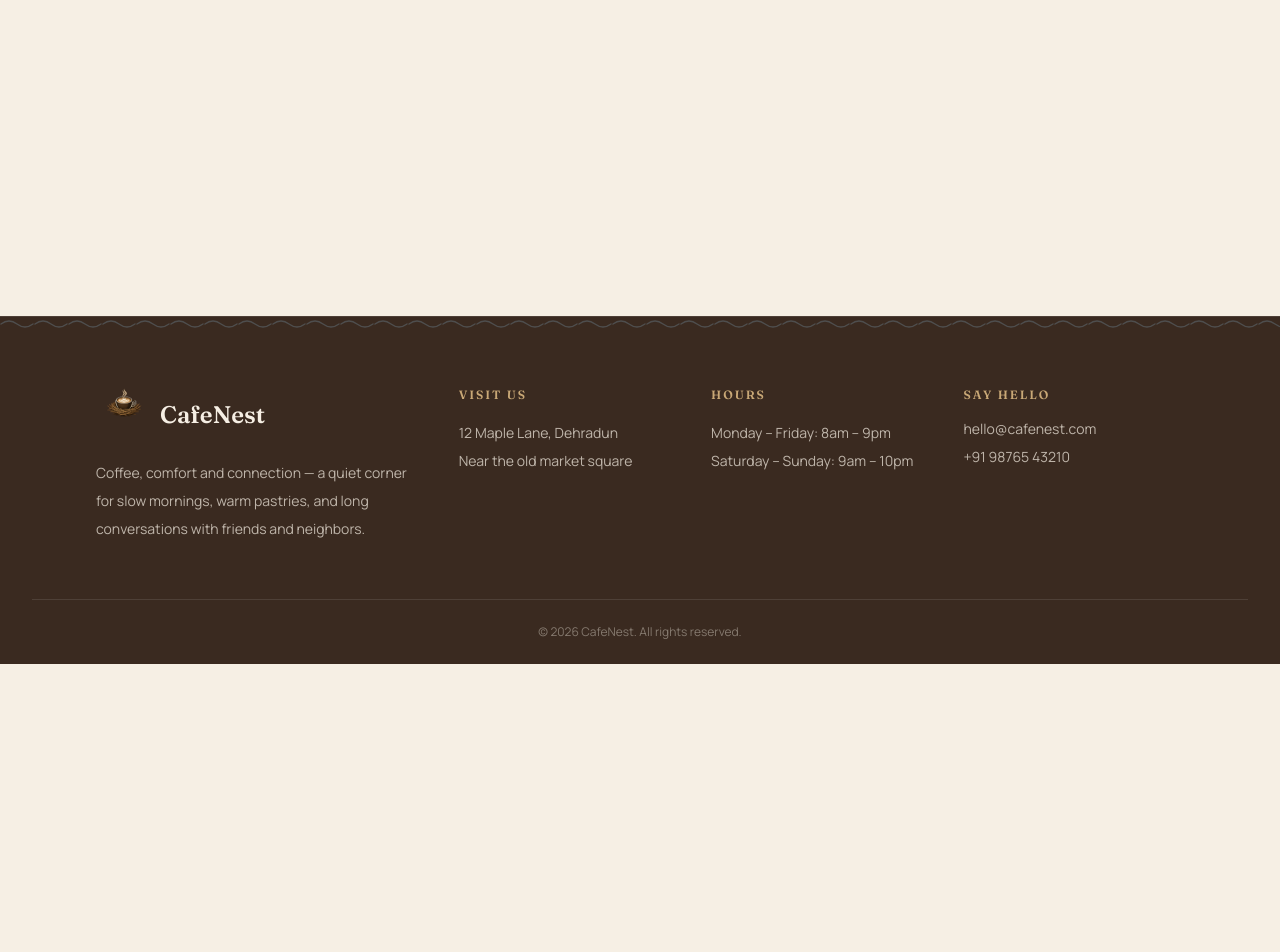
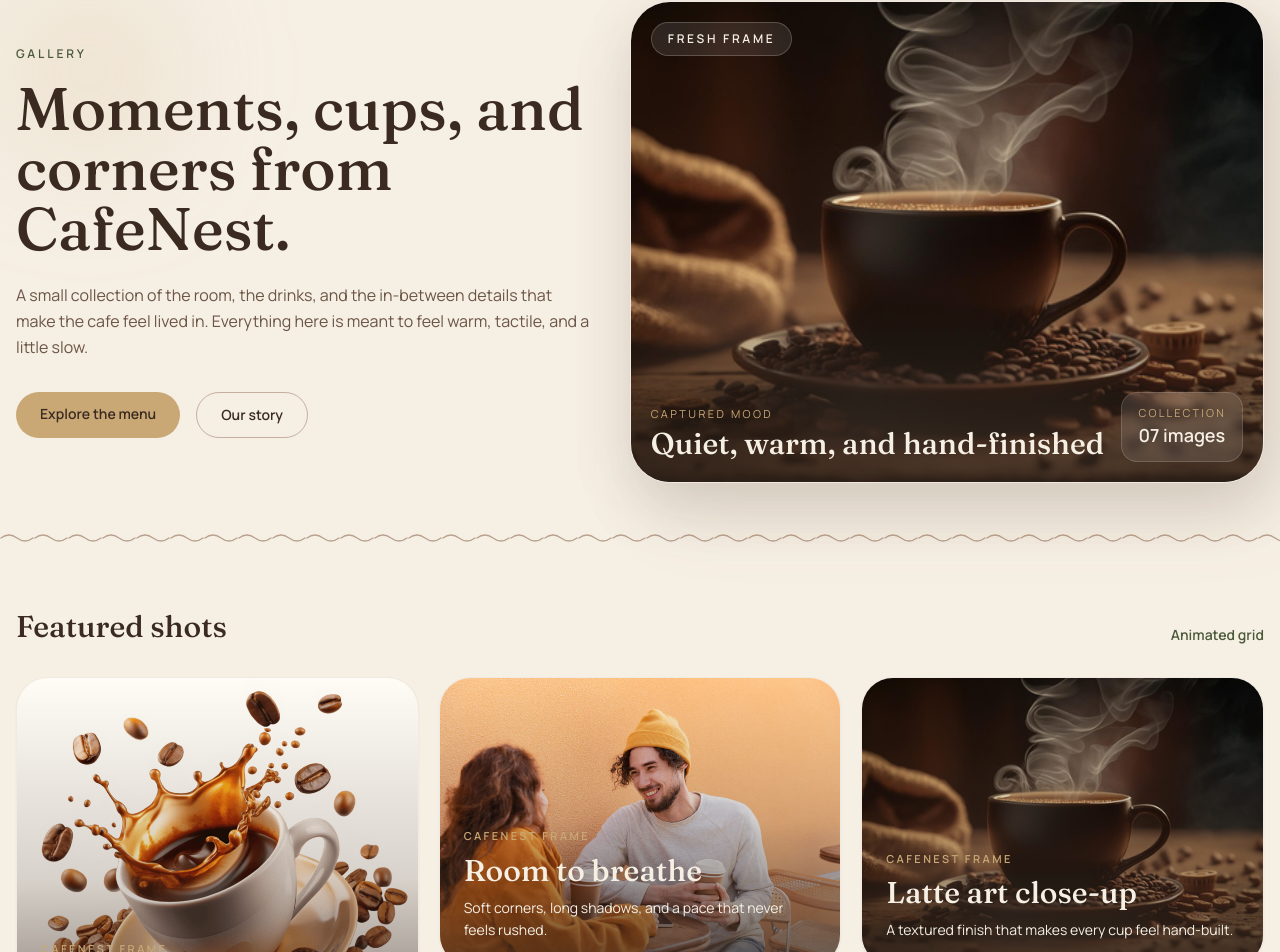
Before and after one commit to akritiofficial26/Cafe-Nest, a React (Vite) app: page /gallery in a window 1280 px wide. Shown: the part 136-1088 px from the top of the page. Before the commit the page ends 800 px from the top, so only its background shows below. Built offline with nearby package versions, Linux system fonts and the light colour scheme.

Commit message:
Gallery Page Created.

```diff
--- a/src/App.jsx
+++ b/src/App.jsx
@@ -5,6 +5,7 @@ import Navbar from './components/layout/Navbar'
 import Footer from './components/layout/Footer'
 import Home from './pages/Home'
 import About from './pages/About'
+import Gallery from './pages/Gallery'
 import Shop from './pages/Shop'
 import Cart from './pages/Cart'
 import Feedback from './pages/Testimonials'
@@ -18,6 +19,7 @@ export default function App() {
           <Routes>
             <Route path="/" element={<Home />} />
             <Route path="/about" element={<About />} />
+            <Route path="/gallery" element={<Gallery />} />
             <Route path="/shop" element={<Shop />} />
             <Route path="/feedback" element={<Feedback />} />
             <Route path="/cart" element={<Cart />} />
--- a/src/components/layout/Navbar.jsx
+++ b/src/components/layout/Navbar.jsx
@@ -8,7 +8,7 @@ const links = [
   { type: 'route', to: '/about', label: 'About' },
   { type: 'route', to: '/shop', label: 'Menu' },
   { type: 'route', to: '/feedback', label: 'Feedback' },
-  { type: 'anchor', href: '/#gallery', label: 'Gallery' },
+  { type: 'route', to: '/gallery', label: 'Gallery' },
   { type: 'anchor', href: '/#contact', label: 'Contact' },
 ]
 
--- /dev/null
+++ b/src/pages/Gallery.jsx
@@ -0,0 +1,188 @@
+import React from 'react'
+import { Link } from 'react-router-dom'
+import { motion, useReducedMotion } from 'framer-motion'
+import ScrollReveal from '../components/animations/ScrollReveal'
+import { StaggerGrid, StaggerItem } from '../components/animations/StaggerGrid'
+import coffeeHero from '../assets/coffee-hero-section.png'
+import aboutImage from '../assets/about-image.jpg'
+import gallery1 from '../assets/gallery-1.jpg'
+import gallery3 from '../assets/gallery-3.jpg'
+import gallery6 from '../assets/gallery-6.jpg'
+import hotBeverages from '../assets/hot-beverages.png'
+import coldBeverages from '../assets/cold-beverages.png'
+
+const galleryShots = [
+  {
+    title: 'Morning ritual',
+    text: 'The first pour of the day, warm light, and a quiet table by the window.',
+    image: coffeeHero,
+  },
+  {
+    title: 'Room to breathe',
+    text: 'Soft corners, long shadows, and a pace that never feels rushed.',
+    image: aboutImage,
+  },
+  {
+    title: 'Latte art close-up',
+    text: 'A textured finish that makes every cup feel hand-built.',
+    image: gallery1,
+  },
+  {
+    title: 'Fresh brew line-up',
+    text: 'Hot drinks waiting behind the counter before the lunch rush arrives.',
+    image: hotBeverages,
+  },
+  {
+    title: 'Chilled pause',
+    text: 'Cold drinks and a slower afternoon, served with ice and intention.',
+    image: coldBeverages,
+  },
+  {
+    title: 'Shared table moments',
+    text: 'A place for conversation, notebooks, and one more round of coffee.',
+    image: gallery3,
+  },
+  {
+    title: 'Warm pastry corner',
+    text: 'A quiet bite for the middle of the day and a second cup after it.',
+    image: gallery6,
+  },
+]
+
+function GalleryCard({ shot, featured = false }) {
+  return (
+    <figure
+      className={`group relative overflow-hidden rounded-[2rem] border border-coffee/10 bg-cream-card shadow-sm transition-all duration-300 hover:-translate-y-1 hover:shadow-[0_18px_40px_rgba(58,42,32,0.12)] ${
+        featured ? 'lg:col-span-2 lg:row-span-2' : ''
+      }`}
+    >
+      <img
+        src={shot.image}
+        alt={shot.title}
+        className={`h-full w-full object-cover transition duration-500 group-hover:scale-105 ${
+          featured ? 'min-h-[24rem]' : 'min-h-72'
+        }`}
+      />
+      <div className="absolute inset-0 bg-gradient-to-t from-espresso/75 via-espresso/20 to-transparent" />
+      <figcaption className="absolute inset-x-0 bottom-0 p-5 sm:p-6 text-cream">
+        <p className="mb-2 text-[11px] font-semibold uppercase tracking-[0.22em] text-sand">CafeNest frame</p>
+        <h3 className="font-display text-2xl sm:text-3xl leading-tight">{shot.title}</h3>
+        <p className="mt-2 max-w-md text-sm leading-relaxed text-cream/82">{shot.text}</p>
+      </figcaption>
+    </figure>
+  )
+}
+
+export default function Gallery() {
+  const shouldReduceMotion = useReducedMotion()
+
+  return (
+    <div className="overflow-hidden">
+      <section className="relative max-w-7xl mx-auto px-3 sm:px-4 pt-14 sm:pt-18 pb-12">
+        <div className="absolute left-0 top-10 h-44 w-44 rounded-full bg-sand/20 blur-3xl" />
+        <div className="absolute right-6 top-16 h-56 w-56 rounded-full bg-mocha-green/12 blur-3xl" />
+
+        <div className="grid lg:grid-cols-[0.95fr_1.05fr] gap-10 items-center relative">
+          <motion.div
+            initial={shouldReduceMotion ? { opacity: 1 } : { opacity: 0, y: 18 }}
+            animate={{ opacity: 1, y: 0 }}
+            transition={{ duration: 0.8, ease: [0.22, 1, 0.36, 1] }}
+            className="max-w-2xl"
+          >
+            <p className="uppercase text-xs tracking-[0.24em] text-mocha-green font-semibold mb-4">Gallery</p>
+            <h1 className="font-display text-4xl sm:text-5xl lg:text-6xl leading-[1.02] text-espresso mb-6">
+              Moments, cups, and corners from CafeNest.
+            </h1>
+            <p className="text-espresso-light/90 leading-relaxed max-w-xl mb-8">
+              A small collection of the room, the drinks, and the in-between details that make the cafe
+              feel lived in. Everything here is meant to feel warm, tactile, and a little slow.
+            </p>
+            <div className="flex flex-wrap gap-4">
+              <Link
+                to="/shop"
+                className="px-6 py-3 rounded-full bg-sand text-espresso text-sm font-semibold hover:bg-coffee-light transition-colors"
+              >
+                Explore the menu
+              </Link>
+              <Link
+                to="/about"
+                className="px-6 py-3 rounded-full border border-coffee/40 text-espresso text-sm font-semibold hover:bg-coffee hover:text-cream hover:border-coffee transition-colors"
+              >
+                Our story
+              </Link>
+            </div>
+          </motion.div>
+
+          <motion.div
+            initial={shouldReduceMotion ? { opacity: 1 } : { opacity: 0, scale: 0.98 }}
+            animate={{ opacity: 1, scale: 1 }}
+            transition={{ duration: 0.9, ease: [0.22, 1, 0.36, 1], delay: 0.12 }}
+            className="relative"
+          >
+            <div className="absolute inset-0 translate-x-6 translate-y-6 rounded-[2.5rem] bg-coffee/10 blur-2xl" />
+            <div className="relative overflow-hidden rounded-[2.5rem] border border-coffee/10 bg-cream-card shadow-[0_24px_60px_rgba(58,42,32,0.14)]">
+              <img
+                src={gallery1}
+                alt="CafeNest latte art close-up"
+                className="h-full w-full object-cover min-h-[24rem] sm:min-h-[30rem]"
+              />
+              <div className="absolute inset-0 bg-gradient-to-t from-espresso/70 via-transparent to-transparent" />
+              <div className="absolute left-5 top-5 rounded-full border border-white/20 bg-white/10 px-4 py-2 text-xs font-semibold uppercase tracking-[0.22em] text-cream backdrop-blur-sm">
+                Fresh frame
+              </div>
+              <div className="absolute bottom-5 left-5 right-5 flex flex-wrap items-end justify-between gap-4 text-cream">
+                <div>
+                  <p className="text-[11px] uppercase tracking-[0.22em] text-sand">Captured mood</p>
+                  <p className="font-display text-2xl sm:text-3xl mt-1">Quiet, warm, and hand-finished</p>
+                </div>
+                <div className="rounded-2xl border border-white/15 bg-white/10 px-4 py-3 backdrop-blur-sm">
+                  <p className="text-[11px] uppercase tracking-[0.2em] text-sand">Collection</p>
+                  <p className="text-lg font-semibold">07 images</p>
+                </div>
+              </div>
+            </div>
+          </motion.div>
+        </div>
+      </section>
+
+      <div className="twig-divider max-w-7xl mx-auto px-4 sm:px-6" />
+
+      <section className="max-w-7xl mx-auto px-3 sm:px-4 py-16">
+        <ScrollReveal>
+          <div className="flex items-end justify-between gap-4 mb-8">
+            <h2 className="font-display text-2xl sm:text-3xl text-espresso">Featured shots</h2>
+            <span className="text-sm font-semibold text-mocha-green">Animated grid</span>
+          </div>
+        </ScrollReveal>
+
+        <StaggerGrid className="grid gap-5 md:grid-cols-2 lg:grid-cols-3 lg:auto-rows-[18rem]">
+          {galleryShots.map((shot, index) => (
+            <StaggerItem key={shot.title}>
+              <GalleryCard shot={shot} featured={index === 0} />
+            </StaggerItem>
+          ))}
+        </StaggerGrid>
+      </section>
+
+      <section className="max-w-7xl mx-auto px-3 sm:px-4 pb-20">
+        <ScrollReveal>
+          <div className="grid md:grid-cols-3 gap-5">
+            {[
+              { label: 'Best light', value: 'Golden hour windows' },
+              { label: 'Best moment', value: 'First pour of the day' },
+              { label: 'Best reason', value: 'A place that invites you to stay' },
+            ].map((item) => (
+              <div
+                key={item.label}
+                className="rounded-[2rem] border border-coffee/10 bg-gradient-to-br from-cream-card via-cream-card to-cream-deep p-6 shadow-sm"
+              >
+                <p className="text-[11px] uppercase tracking-[0.22em] text-mocha-green mb-3">{item.label}</p>
+                <p className="font-display text-2xl text-espresso leading-tight">{item.value}</p>
+              </div>
+            ))}
+          </div>
+        </ScrollReveal>
+      </section>
+    </div>
+  )
+}
--- a/src/pages/Home.jsx
+++ b/src/pages/Home.jsx
@@ -5,6 +5,12 @@ import products from '../services/product.service'
 import ProductCard from '../components/ui/ProductCard'
 import testimonials from '../services/testimonials.service'
 import heroImg from '../assets/coffee-hero-section.png'
+import aboutImage from '../assets/about-image.jpg'
+import gallery1 from '../assets/gallery-1.jpg'
+import gallery3 from '../assets/gallery-3.jpg'
+import gallery6 from '../assets/gallery-6.jpg'
+import hotBeverages from '../assets/hot-beverages.png'
+import coldBeverages from '../assets/cold-beverages.png'
 import ScrollReveal from '../components/animations/ScrollReveal'
 import { StaggerGrid, StaggerItem } from '../components/animations/StaggerGrid'
 
@@ -24,7 +30,43 @@ function CoffeeIllustration() {
   )
 }
 
-const galleryItems = ['Morning pour', 'Latte art', 'Beans ready', 'Quiet table']
+const galleryItems = [
+  {
+    title: 'Morning pour',
+    text: 'The first cup of the day, served in warm light.',
+    image: heroImg,
+  },
+  {
+    title: 'Latte art close-up',
+    text: 'A hand-finished cup with a smooth, silky top.',
+    image: gallery1,
+  },
+  {
+    title: 'Room to breathe',
+    text: 'Soft corners and calm textures for slow conversations.',
+    image: aboutImage,
+  },
+  {
+    title: 'Fresh brew line-up',
+    text: 'Hot drinks waiting behind the counter before the rush.',
+    image: hotBeverages,
+  },
+  {
+    title: 'Chilled pause',
+    text: 'Cold drinks for the slower part of the afternoon.',
+    image: coldBeverages,
+  },
+  {
+    title: 'Shared table moments',
+    text: 'Coffee, notes, and a table that stays open a while.',
+    image: gallery3,
+  },
+  {
+    title: 'Warm pastry corner',
+    text: 'A quiet bite and one more cup before heading out.',
+    image: gallery6,
+  },
+]
 
 export default function Home() {
   const featured = products.slice(0, 4)
@@ -139,19 +181,25 @@ export default function Home() {
         <ScrollReveal>
           <div className="flex items-end justify-between gap-4 mb-8">
             <h2 className="font-display text-2xl sm:text-3xl text-espresso">Gallery</h2>
-            <span className="text-sm font-semibold text-mocha-green">A closer look</span>
+            <Link to="/gallery" className="text-sm font-semibold text-mocha-green hover:underline">
+              View more →
+            </Link>
           </div>
         </ScrollReveal>
         <StaggerGrid className="grid sm:grid-cols-2 lg:grid-cols-4 gap-5">
-          {galleryItems.map((item, index) => (
+          {galleryItems.slice(0, 4).map((item, index) => (
             <StaggerItem key={item}>
-              <div className="relative min-h-56 overflow-hidden rounded-[2rem] border border-coffee/10 bg-gradient-to-br from-cream-card via-cream to-cream-deep shadow-sm">
-                <div className="absolute inset-0 bg-[radial-gradient(circle_at_top_left,_rgba(201,168,118,0.25),_transparent_42%),radial-gradient(circle_at_bottom_right,_rgba(122,82,56,0.16),_transparent_38%)]" />
-                <div className="absolute left-5 top-5 h-12 w-12 rounded-full bg-sand/25 border border-sand/40" />
-                <div className="absolute right-4 bottom-4 h-20 w-20 rounded-full bg-coffee/10 border border-coffee/15" />
-                <div className="relative z-10 flex h-full flex-col justify-end p-5">
-                  <p className="text-xs uppercase tracking-[0.18em] text-mocha-green mb-2">0{index + 1}</p>
-                  <h3 className="font-display text-2xl text-espresso">{item}</h3>
+              <div className="group relative min-h-56 overflow-hidden rounded-[2rem] border border-coffee/10 bg-cream-card shadow-sm transition-all duration-300 hover:-translate-y-1 hover:shadow-[0_18px_40px_rgba(58,42,32,0.12)]">
+                <img
+                  src={item.image}
+                  alt={item.title}
+                  className="absolute inset-0 h-full w-full object-cover transition duration-500 group-hover:scale-105"
+                />
+                <div className="absolute inset-0 bg-gradient-to-t from-espresso/78 via-espresso/20 to-transparent" />
+                <div className="relative z-10 flex h-full flex-col justify-end p-5 text-cream">
+                  <p className="text-xs uppercase tracking-[0.18em] text-sand mb-2">0{index + 1}</p>
+                  <h3 className="font-display text-2xl leading-tight">{item.title}</h3>
+                  <p className="mt-2 text-sm leading-relaxed text-cream/82">{item.text}</p>
                 </div>
               </div>
             </StaggerItem>
```
